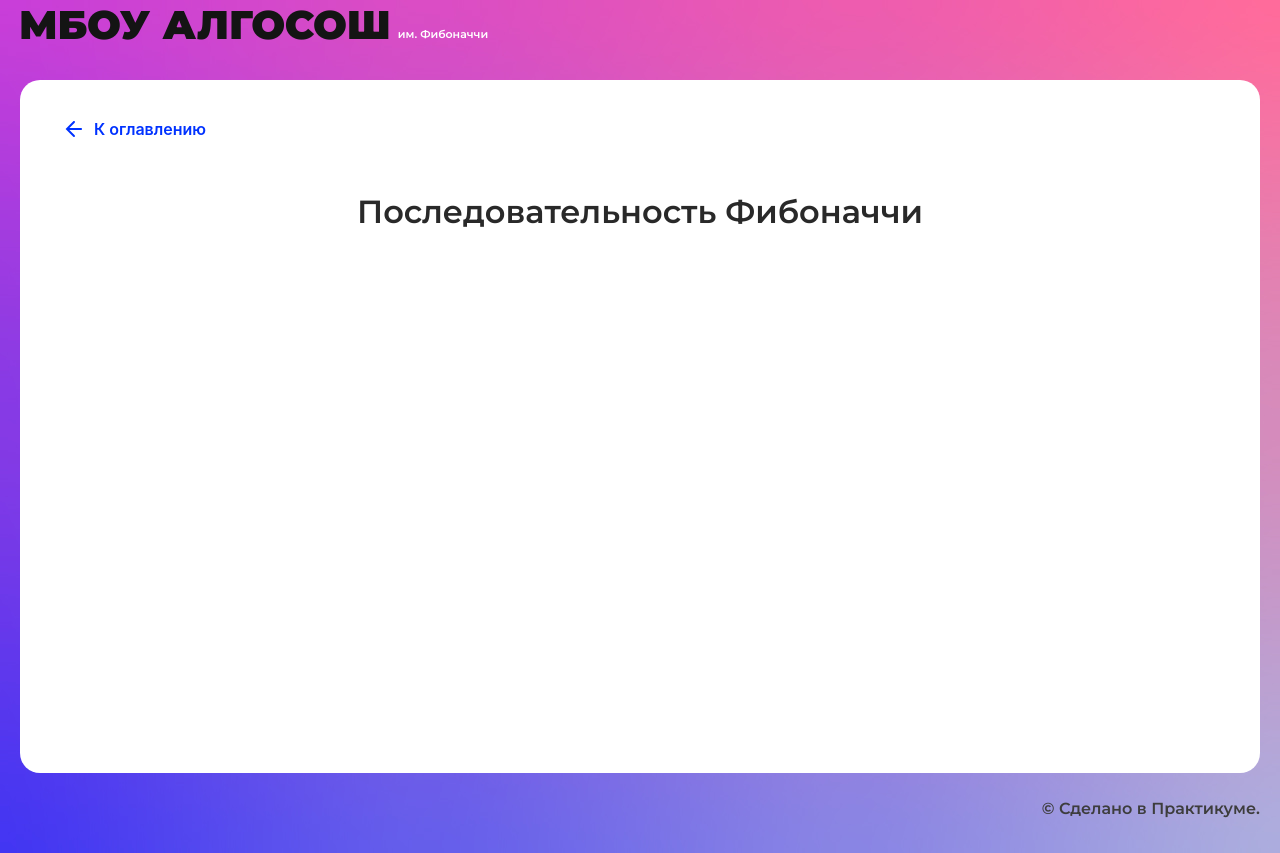
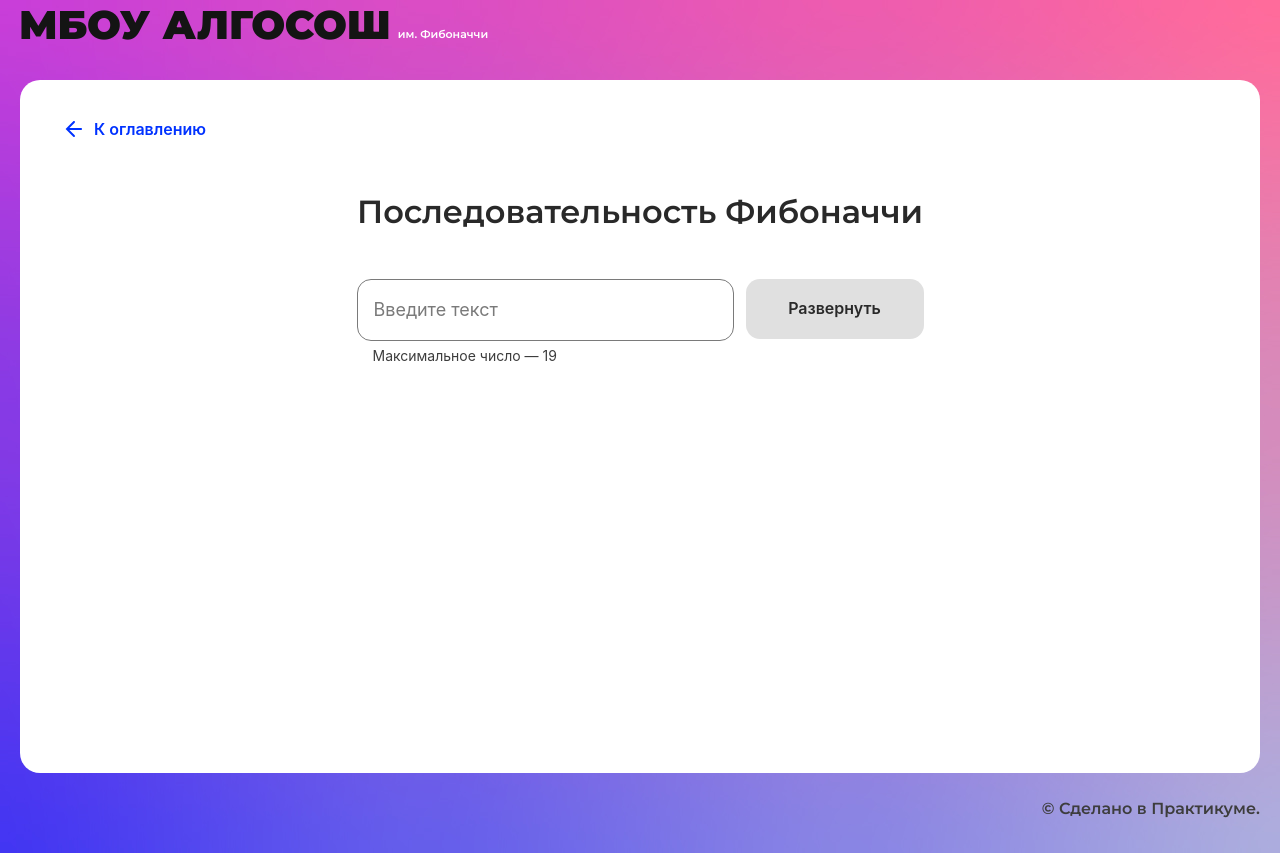
Before and after one commit to p298vytp0waer9hgq0n/algososh, a React (Create React App) app: page /algososh/fibonacci in a window 1280 px wide. Built offline with nearby package versions, Linux system fonts and the light colour scheme.

Commit message:
feat: fibonacci page

```diff
--- /dev/null
+++ b/src/components/fibonacci-page/fibonacci-page.module.css
@@ -0,0 +1,30 @@
+.input-container {
+    margin: auto;
+    max-width: 567px;
+    display: flex;
+    gap: 12px;
+}
+
+.input {
+    max-width: 377px;
+}
+
+.button {
+    width: 178px;
+}
+
+.fibonacci-container {
+    margin: auto;
+    margin-top: 48px;
+    width: fit-content;
+    max-width: 944px;
+    display: flex;
+    flex-wrap: wrap;
+    gap: 49px 16px;
+}
+
+.fibonacci-index {
+    margin-top: 8px;
+    display: block;
+    font-size: 18px;
+}
--- a/src/components/fibonacci-page/fibonacci-page.tsx
+++ b/src/components/fibonacci-page/fibonacci-page.tsx
@@ -1,10 +1,57 @@
-import React from "react";
+import React, { useEffect, useState } from "react";
+import { SHORT_DELAY_IN_MS } from "../../constants/delays";
+import { Button } from "../ui/button/button";
+import { Input } from "../ui/input/input";
 import { SolutionLayout } from "../ui/solution-layout/solution-layout";
 
+import styles from "./fibonacci-page.module.css";
+import { FibonacciString } from "./fibonacci-string";
+
 export const FibonacciPage: React.FC = () => {
+  const [running, setRunning] = useState(false);
+  const [limit, setLimit] = useState<number>();
+  const [sequense, setSequense] = useState<Array<number>>();
+
+  function handleClick () {
+    if (!limit) return;
+    setRunning(true);
+  }
+  function handleChange (evt: React.ChangeEvent<HTMLInputElement>) {
+    setLimit(evt.target.valueAsNumber);
+  }
+
+  useEffect(() => {
+    let interval: NodeJS.Timeout | null = null;
+    if (running) {
+      setSequense([1]);
+      let iter = 0;
+      let until = limit!;
+      interval = setInterval(() => {
+        iter++;
+        if (until && iter <= until) {
+          setSequense((oldSequence) => {
+            if (oldSequence!.length <= 1) return [1, 1];
+            const newSequense = [ ...oldSequence! ];
+            newSequense.push(newSequense[newSequense.length - 1] + newSequense[newSequense.length - 2]);
+            return newSequense;
+          });
+        } else {
+          setRunning(false);
+        }
+      }, SHORT_DELAY_IN_MS);
+    }
+    return (() => {
+      if (interval) clearInterval(interval);
+    });
+  }, [running])
+
   return (
     <SolutionLayout title="Последовательность Фибоначчи">
-
+      <div className={styles['input-container']}>
+        <Input extraClass={styles.input} value={limit} isLimitText={true} type={'number'} max={19} min={1} onChange={handleChange} />
+        <Button extraClass={styles.button} onClick={handleClick} isLoader={running} disabled={(!limit && limit !== 0) || limit > 19}>Развернуть</Button>
+      </div>
+      { sequense && <FibonacciString seq={sequense} /> }
     </SolutionLayout>
   );
 };
--- /dev/null
+++ b/src/components/fibonacci-page/fibonacci-string.tsx
@@ -0,0 +1,24 @@
+import { Circle } from "../ui/circle/circle"
+
+import styles from "./fibonacci-page.module.css";
+
+type TFibonacciProps = {
+    seq: Array<number>;
+}
+
+export function FibonacciString ({ seq }: TFibonacciProps) {
+    const elements = seq.map((num, index) => {
+        return (
+            <div>
+                <Circle letter={String(num)} />
+                <span className={styles['fibonacci-index']}>{index}</span>
+            </div>
+        );
+    })
+
+    return (
+        <div className={styles['fibonacci-container']}>
+            {elements}
+        </div>
+    );
+}
--- a/src/components/string/string.tsx
+++ b/src/components/string/string.tsx
@@ -1,12 +1,14 @@
-import React, { useEffect, useRef, useState } from "react";
+import React, { useEffect, useState } from "react";
 import { Input } from "../ui/input/input";
 import { Button } from "../ui/button/button";
 import { SolutionLayout } from "../ui/solution-layout/solution-layout";
 
-import styles from "./string.module.css";
 import { ReverseString } from "./reverse-string";
 import { ElementStates } from "../../types/element-states";
 import switchElems from "../../utils/switch";
+import { DELAY_IN_MS } from "../../constants/delays";
+
+import styles from "./string.module.css";
 
 type TWord = Array<{
   letter: string;
@@ -133,7 +135,7 @@ export const StringComponent: React.FC = () => {
           });
           iter++;
         }
-      }, 1000);
+      }, DELAY_IN_MS);
     }
     return (() => {
       if (interval) clearInterval(interval);
```
